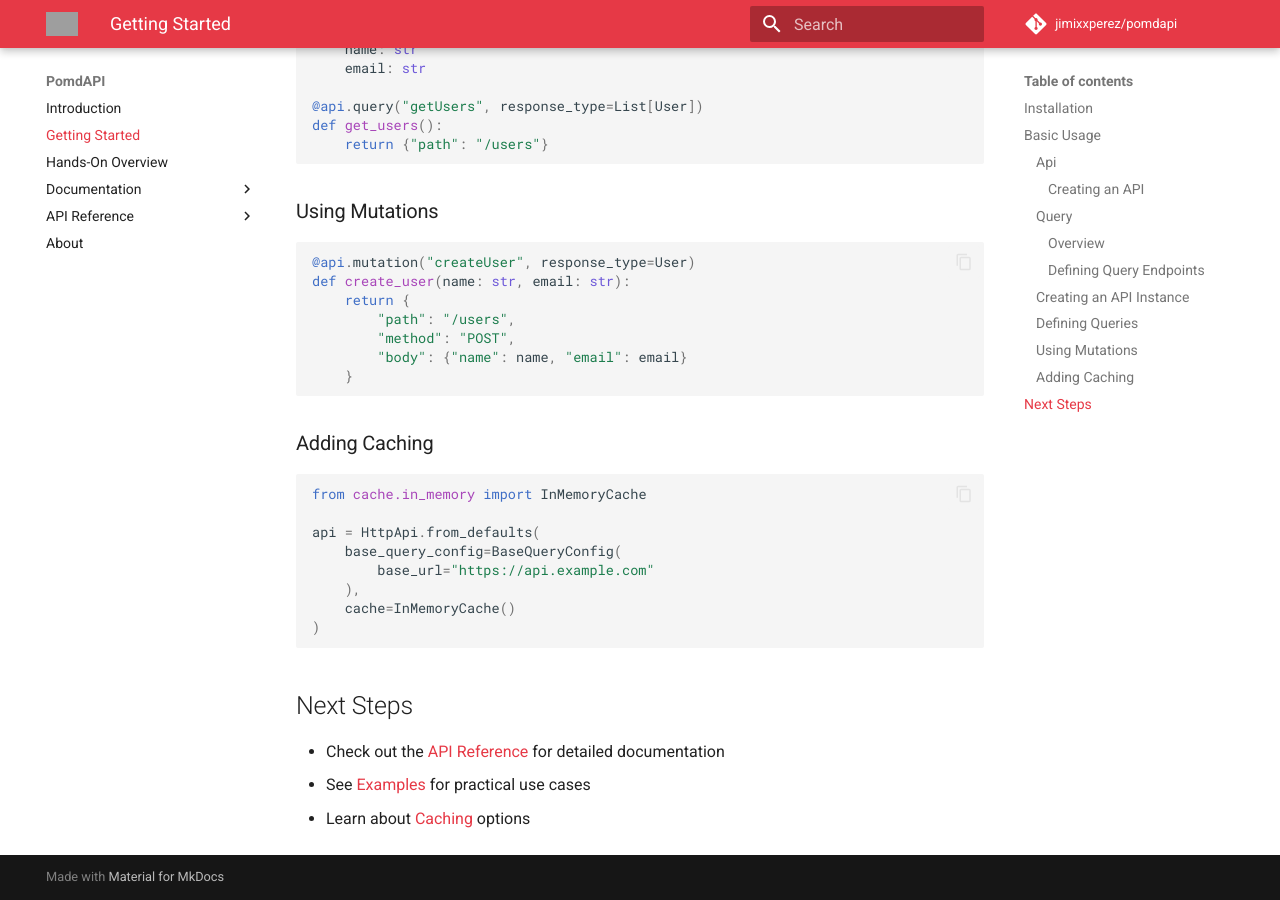
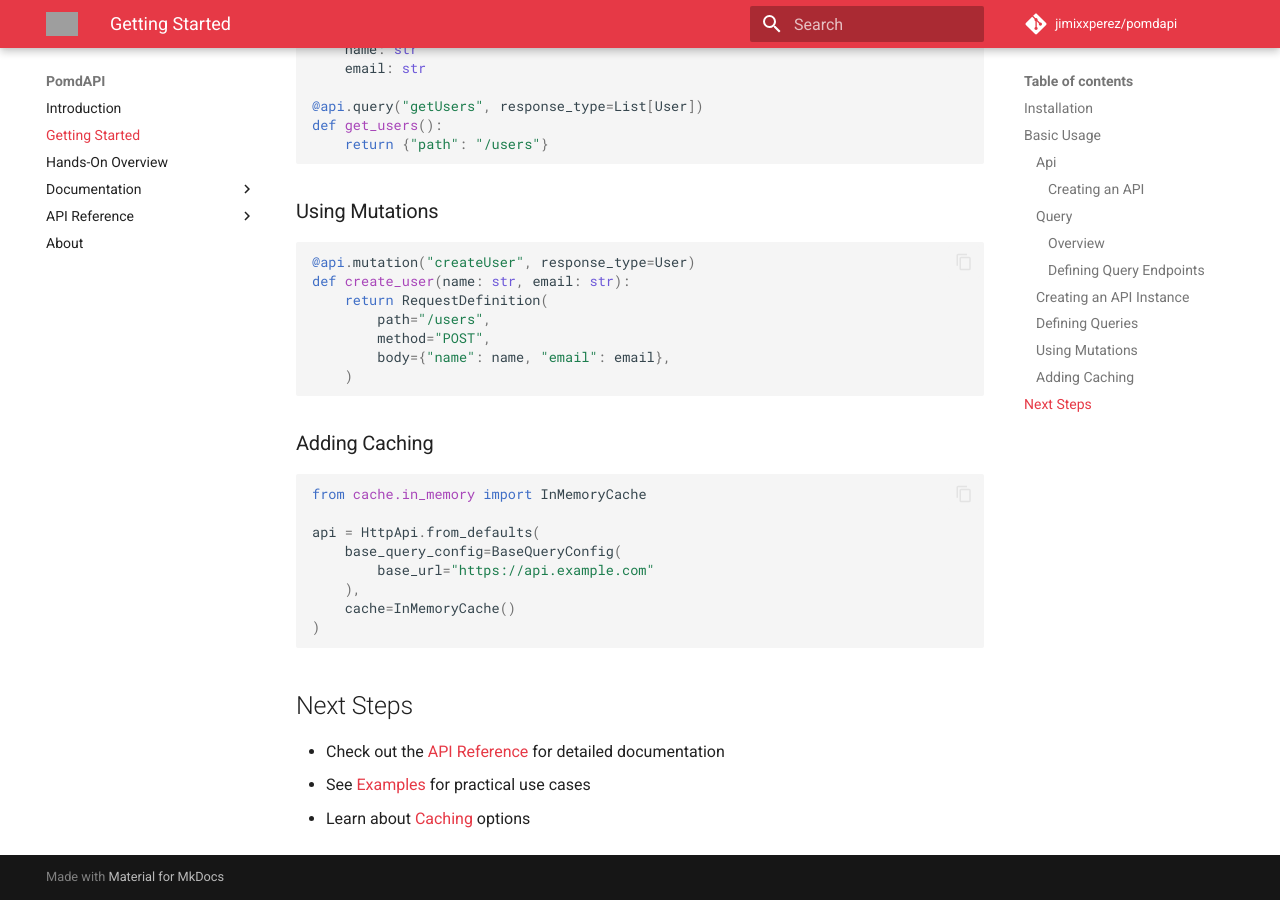
Before and after one commit to jimixxperez/PomdAPI, an MkDocs documentation site: the page built from docs/getting-started.md, in a window 1280 px wide and 900 px high, scrolled down 1948 px. Built offline with MkDocs 1.6.1 and Material for MkDocs 9.7.7, drawn with Linux system fonts in a browser that asks for light colours; comment, search, counter and statistics services are not loaded; grey boxes are pictures that could not be loaded.

````diff
--- a/docs/getting-started.md
+++ b/docs/getting-started.md
@@ -78,11 +78,11 @@ def get_users():
 ```python
 @api.mutation("createUser", response_type=User)
 def create_user(name: str, email: str):
-    return {
-        "path": "/users",
-        "method": "POST",
-        "body": {"name": name, "email": email}
-    }
+    return RequestDefinition(
+        path="/users",
+        method="POST",
+        body={"name": name, "email": email},
+    )
 ```
 
 ### Adding Caching
````
Also changed, not shown: other parts of docs/getting-started.md (+1 -1 lines), 2 other files.
